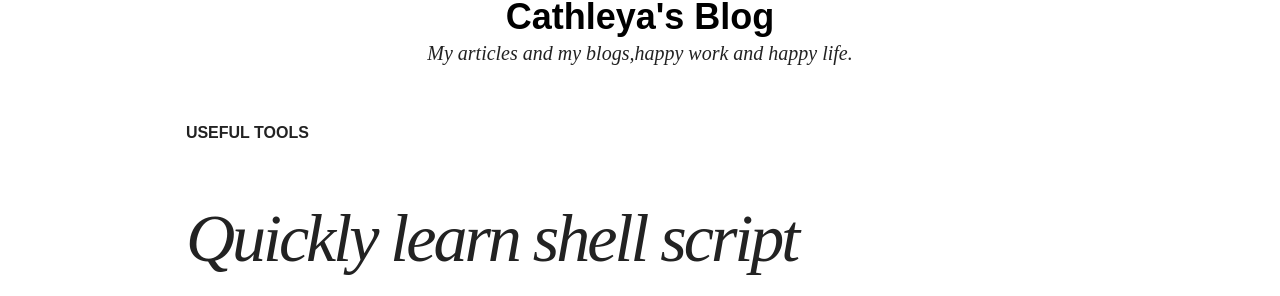
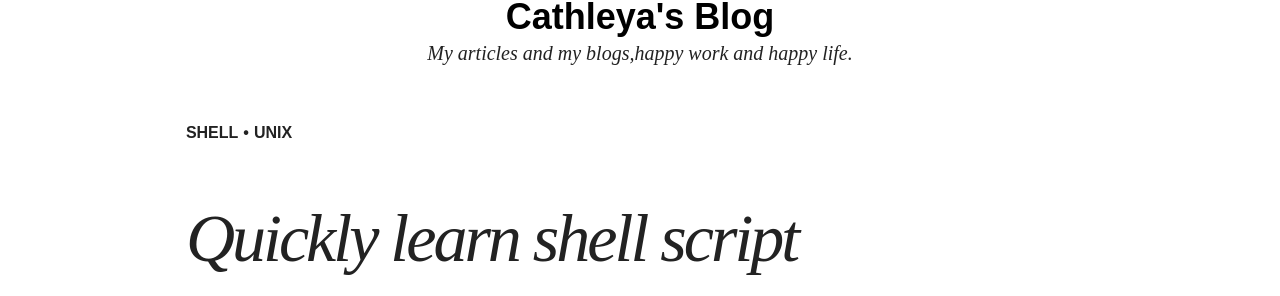
Before and after one commit to cathleya/cathleya.github.io, a Jekyll site: the page built from _posts/blog/2014-10-23-Quickly learn shell script.md, in a window 1280 px wide and 900 px high. Shown: the part 330-626 px from the top of the window. Built offline with Jekyll 4.4.1, drawn with Linux system fonts in a browser that asks for light colours; nearby versions of some CDN libraries.

Commit message:
shell
shell

```diff
--- a/_posts/blog/2014-10-23-Quickly learn shell script.md
+++ b/_posts/blog/2014-10-23-Quickly learn shell script.md
@@ -4,7 +4,7 @@ title: "Quickly learn shell script"
 modified:
 categories: blog
 excerpt:
-tags: [Useful Tools]
+tags: [Shell,Unix]
 image:
   feature:
 date: 2014-10-23T15:39:55-04:00
```
